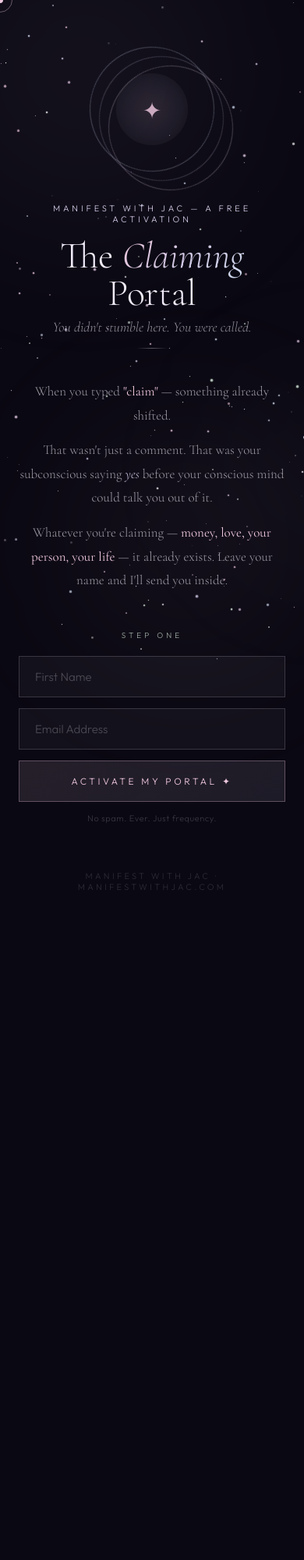
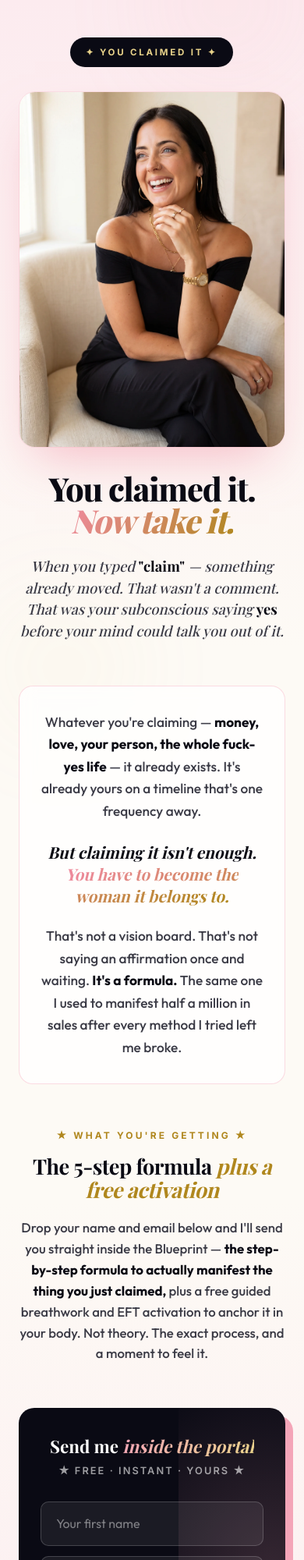
Before and after one commit to manifestwithjac-cmd/manifestwithjac, a plain HTML site: page WEBSITE/claiming-portal.html in a window 390 px wide. Shown: the top 2000 px of the page at 78% size. Before the commit the page ends 1204 px from the top, so only its background shows below. Drawn offline with nearby package versions, Linux system fonts and the light colour scheme; animation ran at ten frames a second; a web font is replaced by a local one.

Commit message:
Add files via upload

```diff
--- a/WEBSITE/claiming-portal.html
+++ b/WEBSITE/claiming-portal.html
@@ -4,278 +4,469 @@
 <meta charset="UTF-8">
 <meta name="viewport" content="width=device-width, initial-scale=1.0">
 <title>The Claiming Portal — Manifest With Jac</title>
-<link href="https://fonts.googleapis.com/css2?family=Cormorant+Garamond:ital,wght@0,300;0,400;1,300;1,400&family=Outfit:wght@200;300;400&display=swap" rel="stylesheet">
+<meta name="description" content="You claimed it. Now here's the exact 5-step formula to actually manifest it, plus a free guided breathwork and EFT activation. Drop your name + email and I'll send you inside.">
+
+<link rel="preconnect" href="https://fonts.googleapis.com">
+<link rel="preconnect" href="https://fonts.gstatic.com" crossorigin>
+<link href="https://fonts.googleapis.com/css2?family=Playfair+Display:ital,wght@0,500;0,600;0,700;0,800;1,500;1,600;1,700&family=Outfit:wght@400;500;600;700;800&family=Inter:wght@500;600;700;800&display=swap" rel="stylesheet">
+
 <style>
 :root {
-    --periwinkle: #CED9ED;
-    --lavender: #CFC5E1;
-    --rose: #DEC5DF;
-    --blush: #EEC7DD;
-    --sage: #D6E8DA;
-    --deep: #0a0812;
+  --ink: #0A0A14;
+  --ink-soft: #3A3A45;
+  --ink-muted: #6B6B7A;
+  --cream: #FDFAF5;
+  --cream-deep: #F8F1E8;
+  --pink-warm: #F4A5B8;
+  --pink-coral: #F08AA0;
+  --pink-blush: #FCEBEF;
+  --pink-whisper: #FDF5F7;
+  --gold: #D4A537;
+  --gold-deep: #B0871E;
+  --gold-soft: #E8D28A;
+  --line: rgba(10, 10, 20, 0.12);
+  --white: #FFFFFF;
 }
 
-  * { margin: 0; padding: 0; box-sizing: border-box; }
+* { box-sizing: border-box; margin: 0; padding: 0; }
 html { scroll-behavior: smooth; }
 
 body {
-    background: var(--deep);
-    color: #f0eaf8;
   font-family: 'Outfit', sans-serif;
-    font-weight: 300;
+  background: linear-gradient(180deg, var(--pink-blush) 0%, var(--cream) 35%, var(--cream) 65%, var(--pink-blush) 100%);
+  color: var(--ink);
+  line-height: 1.6;
+  font-weight: 500;
+  -webkit-font-smoothing: antialiased;
   overflow-x: hidden;
-    cursor: none;
   min-height: 100vh;
 }
 
-  .cursor {
-    width: 8px; height: 8px;
-    background: var(--blush);
+/* Animated energy blobs */
+body::before {
+  content: '';
+  position: fixed;
+  top: -15%;
+  right: -10%;
+  width: 55vw;
+  height: 55vw;
+  background: radial-gradient(circle, var(--pink-warm) 0%, transparent 65%);
+  opacity: 0.22;
+  pointer-events: none;
+  z-index: 0;
   border-radius: 50%;
-    position: fixed; pointer-events: none; z-index: 9999;
-    transform: translate(-50%, -50%);
-    mix-blend-mode: screen;
+  filter: blur(70px);
+  animation: float1 14s ease-in-out infinite;
 }
-  .cursor-ring {
-    width: 32px; height: 32px;
-    border: 1px solid rgba(238,199,221,0.4);
+body::after {
+  content: '';
+  position: fixed;
+  bottom: -15%;
+  left: -10%;
+  width: 50vw;
+  height: 50vw;
+  background: radial-gradient(circle, var(--gold-soft) 0%, transparent 65%);
+  opacity: 0.18;
+  pointer-events: none;
+  z-index: 0;
   border-radius: 50%;
-    position: fixed; pointer-events: none; z-index: 9998;
-    transform: translate(-50%, -50%);
-    transition: transform 0.15s ease-out;
+  filter: blur(70px);
+  animation: float2 18s ease-in-out infinite;
+}
+@keyframes float1 {
+  0%, 100% { transform: translate(0, 0) scale(1); }
+  50% { transform: translate(-40px, 30px) scale(1.1); }
+}
+@keyframes float2 {
+  0%, 100% { transform: translate(0, 0) scale(1); }
+  50% { transform: translate(40px, -30px) scale(1.15); }
 }
 
-  .stars { position: fixed; inset: 0; pointer-events: none; z-index: 0; }
-  .star {
-    position: absolute; border-radius: 50%;
-    animation: twinkle var(--dur, 3s) ease-in-out infinite alternate;
-    animation-delay: var(--delay, 0s);
+.container { max-width: 680px; margin: 0 auto; padding: 0 1.5rem; position: relative; z-index: 1; }
+
+/* HERO */
+.hero {
+  padding: 3rem 0 2rem;
+  text-align: center;
 }
-  @keyframes twinkle {
-    from { opacity: 0.1; transform: scale(0.8); }
-    to { opacity: 0.9; transform: scale(1.2); }
+@media (min-width: 768px) { .hero { padding: 4rem 0 2.5rem; } }
+
+.claim-badge {
+  display: inline-flex;
+  align-items: center;
+  gap: 0.5rem;
+  background: var(--ink);
+  color: var(--gold-soft);
+  font-family: 'Inter', sans-serif;
+  font-size: 0.72rem;
+  letter-spacing: 0.24em;
+  text-transform: uppercase;
+  font-weight: 700;
+  padding: 0.6rem 1.25rem;
+  border-radius: 100px;
+  margin-bottom: 2rem;
+  animation: pulse-badge 2.5s ease-in-out infinite;
+}
+@keyframes pulse-badge {
+  0%, 100% { transform: scale(1); box-shadow: 0 0 0 0 rgba(244, 165, 184, 0.4); }
+  50% { transform: scale(1.03); box-shadow: 0 0 0 10px rgba(244, 165, 184, 0); }
 }
 
-  .nebula {
-    position: fixed; border-radius: 50%; filter: blur(80px);
-    pointer-events: none; z-index: 0;
-    animation: nebula-drift 12s ease-in-out infinite alternate;
-  }
-  @keyframes nebula-drift {
-    from { transform: translate(0,0) scale(1); }
-    to { transform: translate(20px,-20px) scale(1.05); }
+.hero-photo {
+  width: 100%;
+  max-width: 340px;
+  margin: 0 auto 2rem;
+  display: block;
+  border-radius: 20px;
+  box-shadow: 0 30px 60px -20px rgba(240, 138, 160, 0.55), 0 0 0 1px rgba(244, 165, 184, 0.2);
 }
 
-  .page {
-    position: relative; z-index: 1;
-    min-height: 100vh;
-    display: flex; flex-direction: column;
-    align-items: center; justify-content: center;
-    padding: 60px 24px;
-  }
-
-  /* Portal rings */
-  .portal-ring-wrap {
-    position: relative; width: 160px; height: 160px;
-    margin: 0 auto 40px; flex-shrink: 0;
-  }
-  .portal-ring {
-    width: 160px; height: 160px; border-radius: 50%;
-    position: absolute; inset: 0;
-    animation: spin var(--spd, 8s) linear infinite;
-  }
-  .ring-1 { border: 1px solid rgba(206,217,237,0.3); --spd: 12s; }
-  .ring-2 { inset: 12px; border: 1px solid rgba(207,197,225,0.25); --spd: 8s; animation-direction: reverse; }
-  .ring-3 { inset: 24px; border: 1px solid rgba(222,197,223,0.3); --spd: 15s; }
-  .portal-core {
-    position: absolute; inset: 36px; border-radius: 50%;
-    background: radial-gradient(circle, rgba(238,199,221,0.15), rgba(207,197,225,0.1), transparent);
-    animation: pulse-core 4s ease-in-out infinite;
-    display: flex; align-items: center; justify-content: center;
-    font-size: 28px; color: var(--blush);
-  }
-  @keyframes pulse-core {
-    0%,100% { transform: scale(1); opacity: 0.7; }
-    50% { transform: scale(1.1); opacity: 1; }
-  }
-  @keyframes spin {
-    from { transform: rotate(0deg); }
-    to { transform: rotate(360deg); }
-  }
-
-  .eyebrow {
-    font-size: 11px; letter-spacing: 0.35em; text-transform: uppercase;
-    color: var(--lavender); margin-bottom: 16px; text-align: center;
-    opacity: 0; animation: fade-up 1s ease forwards 0.3s;
-  }
 h1 {
-    font-family: 'Cormorant Garamond', serif; font-weight: 300;
-    font-size: clamp(48px, 10vw, 88px); line-height: 1; text-align: center;
-    margin-bottom: 8px;
-    opacity: 0; animation: fade-up 1s ease forwards 0.5s;
+  font-family: 'Playfair Display', serif;
+  font-size: clamp(2.6rem, 8vw, 4.6rem);
+  line-height: 1.0;
+  font-weight: 800;
+  color: var(--ink);
+  letter-spacing: -0.03em;
+  margin-bottom: 1.5rem;
 }
 h1 em {
   font-style: italic;
-    background: linear-gradient(135deg, var(--blush), var(--lavender), var(--periwinkle));
-    -webkit-background-clip: text; -webkit-text-fill-color: transparent; background-clip: text;
-  }
-  .hero-sub {
-    font-family: 'Cormorant Garamond', serif; font-style: italic;
-    font-size: clamp(18px, 3vw, 24px); color: rgba(240,234,248,0.6);
-    text-align: center; margin-bottom: 16px;
-    opacity: 0; animation: fade-up 1s ease forwards 0.7s;
+  background: linear-gradient(120deg, var(--pink-coral), var(--gold-deep));
+  -webkit-background-clip: text;
+  background-clip: text;
+  -webkit-text-fill-color: transparent;
 }
 
-  .divider {
-    width: 40px; height: 1px;
-    background: linear-gradient(to right, transparent, rgba(207,197,225,0.4), transparent);
-    margin: 0 auto 40px;
-    opacity: 0; animation: fade-up 1s ease forwards 0.85s;
+.hero-sub {
+  font-family: 'Playfair Display', serif;
+  font-size: clamp(1.15rem, 2.6vw, 1.5rem);
+  line-height: 1.5;
+  color: var(--ink-soft);
+  font-weight: 500;
+  font-style: italic;
+  max-width: 540px;
+  margin: 0 auto 0.5rem;
+}
+.hero-sub strong {
+  color: var(--ink);
+  font-style: normal;
+  font-weight: 700;
 }
 
-  .intro {
-    max-width: 540px; margin: 0 auto 48px;
-    opacity: 0; animation: fade-up 1s ease forwards 0.9s;
+/* CLAIM STORY BLOCK */
+.claim-story {
+  padding: 1rem 0 2.5rem;
 }
-  .intro p {
-    font-family: 'Cormorant Garamond', serif;
-    font-size: clamp(17px, 2.8vw, 21px); line-height: 1.8;
-    text-align: center; color: rgba(240,234,248,0.65);
+.claim-story-card {
+  background: rgba(255, 255, 255, 0.75);
+  backdrop-filter: blur(10px);
+  border: 1.5px solid rgba(244, 165, 184, 0.4);
+  border-radius: 18px;
+  padding: 2rem 1.75rem;
+  text-align: center;
 }
-  .intro p + p { margin-top: 14px; }
-  .intro strong { font-weight: 400; color: var(--blush); }
-  .intro em { font-style: italic; color: var(--lavender); }
-
-  .optin-wrap {
-    width: 100%; max-width: 420px; margin: 0 auto;
-    opacity: 0; animation: fade-up 1s ease forwards 1.1s;
+@media (min-width: 768px) { .claim-story-card { padding: 2.5rem; } }
+.claim-story-card p {
+  font-family: 'Outfit', sans-serif;
+  font-size: 1.08rem;
+  line-height: 1.65;
+  color: var(--ink-soft);
+  font-weight: 500;
+  margin-bottom: 1rem;
 }
-  .step-label {
-    font-size: 10px; letter-spacing: 0.4em; text-transform: uppercase;
-    color: var(--sage); text-align: center; margin-bottom: 20px; opacity: 0.7;
+.claim-story-card p:last-child { margin-bottom: 0; }
+.claim-story-card strong { color: var(--ink); font-weight: 700; }
+.claim-story-card .big-line {
+  font-family: 'Playfair Display', serif;
+  font-size: clamp(1.3rem, 3vw, 1.7rem);
+  font-weight: 700;
+  color: var(--ink);
+  font-style: italic;
+  line-height: 1.35;
+  margin: 1.5rem 0;
 }
-  .form-wrap { display: flex; flex-direction: column; gap: 14px; }
-  .form-wrap input {
-    background: rgba(255,255,255,0.04);
-    border: 1px solid rgba(207,197,225,0.2);
-    color: #f0eaf8; font-family: 'Outfit', sans-serif; font-weight: 300;
-    font-size: 15px; padding: 16px 20px; outline: none;
-    transition: border-color 0.3s; -webkit-appearance: none; border-radius: 0;
-  }
-  .form-wrap input::placeholder { color: rgba(240,234,248,0.25); }
-  .form-wrap input:focus { border-color: rgba(238,199,221,0.5); }
-  .form-wrap button {
-    padding: 18px;
-    background: linear-gradient(135deg, rgba(238,199,221,0.12), rgba(207,197,225,0.1));
-    border: 1px solid rgba(238,199,221,0.3);
-    color: var(--blush); font-family: 'Outfit', sans-serif; font-weight: 300;
-    font-size: 12px; letter-spacing: 0.3em; text-transform: uppercase;
-    cursor: pointer; transition: all 0.3s; width: 100%;
-  }
-  .form-wrap button:hover {
-    background: linear-gradient(135deg, rgba(238,199,221,0.22), rgba(207,197,225,0.18));
-    border-color: var(--blush); color: #fff;
-  }
-  .form-wrap button:disabled { opacity: 0.6; cursor: default; }
-  .privacy-note {
-    font-size: 11px; text-align: center;
-    color: rgba(240,234,248,0.2); letter-spacing: 0.05em;
-  }
-  .error-msg {
-    font-size: 12px; text-align: center;
-    color: rgba(238,199,221,0.7); letter-spacing: 0.05em;
-    display: none;
+.claim-story-card .big-line span {
+  background: linear-gradient(120deg, var(--pink-coral), var(--gold-deep));
+  -webkit-background-clip: text;
+  background-clip: text;
+  -webkit-text-fill-color: transparent;
 }
 
-  .brand-sig {
-    font-size: 11px; letter-spacing: 0.3em; text-transform: uppercase;
-    color: rgba(240,234,248,0.15); text-align: center; margin-top: 60px;
-    opacity: 0; animation: fade-up 1s ease forwards 1.3s;
+/* WHAT YOU GET */
+.payoff {
+  padding: 1rem 0 2rem;
+  text-align: center;
+}
+.payoff-eyebrow {
+  font-family: 'Inter', sans-serif;
+  font-size: 0.75rem;
+  letter-spacing: 0.26em;
+  text-transform: uppercase;
+  font-weight: 700;
+  color: var(--gold-deep);
+  margin-bottom: 1rem;
+}
+.payoff h2 {
+  font-family: 'Playfair Display', serif;
+  font-size: clamp(1.7rem, 4.5vw, 2.6rem);
+  font-weight: 700;
+  color: var(--ink);
+  line-height: 1.1;
+  letter-spacing: -0.02em;
+  margin-bottom: 1.25rem;
+}
+.payoff h2 em {
+  font-style: italic;
+  color: var(--gold-deep);
+}
+.payoff-desc {
+  font-family: 'Outfit', sans-serif;
+  font-size: 1.05rem;
+  line-height: 1.6;
+  color: var(--ink-soft);
+  font-weight: 500;
+  max-width: 500px;
+  margin: 0 auto;
+}
+.payoff-desc strong { color: var(--ink); font-weight: 700; }
+
+/* FORM */
+.optin {
+  padding: 1.5rem 0 4rem;
+}
+.optin-form {
+  background: var(--ink);
+  border-radius: 20px;
+  padding: 2.25rem 1.75rem;
+  box-shadow: 10px 10px 0 var(--pink-warm);
+  position: relative;
+  overflow: hidden;
+}
+@media (min-width: 768px) { .optin-form { padding: 2.75rem 2.5rem; } }
+
+.optin-form::before {
+  content: '';
+  position: absolute;
+  top: -50%;
+  right: -30%;
+  width: 70%;
+  height: 200%;
+  background: radial-gradient(circle, rgba(244, 165, 184, 0.18) 0%, transparent 60%);
+  pointer-events: none;
 }
 
-  @keyframes fade-up {
-    from { opacity: 0; transform: translateY(20px); }
-    to { opacity: 1; transform: translateY(0); }
+.optin-form-title {
+  font-family: 'Playfair Display', serif;
+  font-size: clamp(1.4rem, 3.5vw, 1.9rem);
+  font-weight: 700;
+  color: var(--white);
+  text-align: center;
+  margin-bottom: 0.5rem;
+  line-height: 1.2;
+  position: relative;
 }
+.optin-form-title span {
+  background: linear-gradient(120deg, var(--pink-warm), var(--gold-soft));
+  -webkit-background-clip: text;
+  background-clip: text;
+  -webkit-text-fill-color: transparent;
+  font-style: italic;
+}
+.optin-form-sub {
+  font-family: 'Inter', sans-serif;
+  font-size: 0.8rem;
+  letter-spacing: 0.16em;
+  text-transform: uppercase;
+  color: rgba(255, 255, 255, 0.6);
+  text-align: center;
+  margin-bottom: 1.75rem;
+  font-weight: 600;
+  position: relative;
+}
+
+.form-fields {
+  display: flex;
+  flex-direction: column;
+  gap: 0.85rem;
+  position: relative;
+}
+
+.form-input {
+  width: 100%;
+  font-family: 'Outfit', sans-serif;
+  font-size: 1rem;
+  padding: 1.1rem 1.2rem;
+  border: 1.5px solid rgba(255, 255, 255, 0.18);
+  border-radius: 10px;
+  background: rgba(255, 255, 255, 0.07);
+  color: var(--white);
+  font-weight: 500;
+  transition: all 0.2s ease;
+  -webkit-appearance: none;
+  appearance: none;
+}
+.form-input:focus {
+  outline: none;
+  border-color: var(--pink-warm);
+  background: rgba(255, 255, 255, 0.12);
+  box-shadow: 0 0 0 3px rgba(244, 165, 184, 0.2);
+}
+.form-input::placeholder {
+  color: rgba(255, 255, 255, 0.45);
+  font-weight: 400;
+}
+
+.form-submit {
+  width: 100%;
+  background: linear-gradient(120deg, var(--pink-coral), var(--gold));
+  color: var(--ink);
+  font-family: 'Inter', sans-serif;
+  font-weight: 800;
+  font-size: 1rem;
+  letter-spacing: 0.1em;
+  text-transform: uppercase;
+  padding: 1.25rem 1.5rem;
+  border-radius: 10px;
+  border: none;
+  cursor: pointer;
+  transition: all 0.2s ease;
+  margin-top: 0.5rem;
+}
+.form-submit:hover {
+  transform: translateY(-2px);
+  box-shadow: 0 12px 28px -8px rgba(244, 165, 184, 0.6);
+}
+.form-submit:active { transform: translateY(0); }
+.form-submit:disabled { opacity: 0.65; cursor: not-allowed; }
+
+.form-disclaimer {
+  font-family: 'Inter', sans-serif;
+  font-size: 0.72rem;
+  color: rgba(255, 255, 255, 0.5);
+  text-align: center;
+  margin-top: 1.25rem;
+  letter-spacing: 0.08em;
+  font-weight: 500;
+  position: relative;
+}
+
+footer {
+  padding: 2rem 0 3rem;
+  text-align: center;
+  font-family: 'Inter', sans-serif;
+  font-size: 0.7rem;
+  letter-spacing: 0.22em;
+  text-transform: uppercase;
+  color: var(--ink-muted);
+  font-weight: 500;
+  position: relative;
+  z-index: 1;
+}
+
 </style>
 </head>
 <body>
 
-<div class="cursor" id="cursor"></div>
-<div class="cursor-ring" id="cursorRing"></div>
-<div class="stars" id="stars"></div>
+<div class="container">
 
-<div class="nebula" style="width:600px;height:600px;top:-200px;left:-200px;background:radial-gradient(circle,rgba(207,197,225,0.07),transparent 70%);"></div>
-<div class="nebula" style="width:500px;height:500px;bottom:-100px;right:-100px;background:radial-gradient(circle,rgba(238,199,221,0.06),transparent 70%);animation-delay:-6s;animation-direction:reverse;"></div>
-<div class="nebula" style="width:400px;height:400px;top:50%;left:50%;transform:translate(-50%,-50%);background:radial-gradient(circle,rgba(206,217,237,0.04),transparent 70%);animation-delay:-3s;"></div>
+  <!-- HERO -->
+  <section class="hero">
+    <div class="claim-badge">✦ You Claimed It ✦</div>
 
-<div class="page">
+    <img src="jac-laughing-chin.webp" alt="Jac laughing joyfully in an elegant black off-shoulder top with gold jewelry" class="hero-photo">
 
-  <div class="portal-ring-wrap">
-    <div class="portal-ring ring-1"></div>
-    <div class="portal-ring ring-2"></div>
-    <div class="portal-ring ring-3"></div>
-    <div class="portal-core">✦</div>
+    <h1>You claimed it.<br><em>Now take it.</em></h1>
+
+    <p class="hero-sub">
+      When you typed <strong>"claim"</strong> — something already moved. That wasn't a comment. That was your subconscious saying <strong>yes</strong> before your mind could talk you out of it.
+    </p>
+  </section>
+
+  <!-- CLAIM STORY -->
+  <section class="claim-story">
+    <div class="claim-story-card">
+      <p>
+        Whatever you're claiming — <strong>money, love, your person, the whole fuck-yes life</strong> — it already exists. It's already yours on a timeline that's one frequency away.
+      </p>
+      <div class="big-line">
+        But claiming it isn't enough. <span>You have to become the woman it belongs to.</span>
+      </div>
+      <p>
+        That's not a vision board. That's not saying an affirmation once and waiting. <strong>It's a formula.</strong> The same one I used to manifest half a million in sales after every method I tried left me broke.
+      </p>
+    </div>
+  </section>
+
+  <!-- PAYOFF -->
+  <section class="payoff">
+    <div class="payoff-eyebrow">★ What you're getting ★</div>
+    <h2>The 5-step formula <em>plus a free activation</em></h2>
+    <p class="payoff-desc">
+      Drop your name and email below and I'll send you straight inside the Blueprint — <strong>the step-by-step formula to actually manifest the thing you just claimed,</strong> plus a free guided breathwork and EFT activation to anchor it in your body. Not theory. The exact process, and a moment to feel it.
+    </p>
+  </section>
+
+  <!-- OPT-IN FORM -->
+  <section class="optin">
+    <form
+      class="optin-form"
+      id="claim-form"
+      action="https://app.kit.com/forms/9429582/subscriptions"
+      method="post"
+      data-uid="f75878598a"
+    >
+      <div class="optin-form-title">Send me <span>inside the portal</span></div>
+      <div class="optin-form-sub">★ Free · Instant · Yours ★</div>
+
+      <div class="form-fields">
+        <input
+          type="text"
+          id="firstName"
+          name="fields[first_name]"
+          placeholder="Your first name"
+          class="form-input"
+          required
+          autocomplete="given-name"
+        >
+        <input
+          type="email"
+          id="email"
+          name="email_address"
+          placeholder="Your email address"
+          class="form-input"
+          required
+          autocomplete="email"
+        >
+        <button type="submit" class="form-submit" id="submit-btn">
+          ACTIVATE MY PORTAL ✦
+        </button>
       </div>
 
-  <p class="eyebrow">Manifest With Jac — A Free Activation</p>
-  <h1>The <em>Claiming</em><br>Portal</h1>
-  <p class="hero-sub">You didn't stumble here. You were called.</p>
-
-  <div class="divider"></div>
-
-  <div class="intro">
-    <p>When you typed <strong>"claim"</strong> — something already shifted.</p>
-    <p>That wasn't just a comment. That was your subconscious saying <em>yes</em> before your conscious mind could talk you out of it.</p>
-    <p>Whatever you're claiming — <strong>money, love, your person, your life</strong> — it already exists. Leave your name and I'll send you inside.</p>
+      <div class="form-disclaimer">
+        No spam. Ever. Just frequency. ✦
       </div>
-
-  <div class="optin-wrap">
-    <p class="step-label">Step one</p>
-    <div class="form-wrap">
-      <input type="text" id="firstName" placeholder="First Name" />
-      <input type="email" id="email" placeholder="Email Address" />
-      <button type="button" id="submitBtn" onclick="handleSubmit()">
-        <span id="btnText">Activate My Portal ✦</span>
-        <span id="btnLoading" style="display:none">Opening your portal...</span>
-      </button>
-      <p class="privacy-note">No spam. Ever. Just frequency.</p>
-    </div>
-  </div>
-
-  <p class="brand-sig">Manifest With Jac · manifestwithjac.com</p>
+    </form>
+  </section>
 
 </div>
 
+
+<footer>
+  Manifest With Jac · manifestwithjac.com
+</footer>
+
 <script>
-const cursor = document.getElementById('cursor');
-const ring = document.getElementById('cursorRing');
-let mx = 0, my = 0, rx = 0, ry = 0;
-document.addEventListener('mousemove', e => { mx = e.clientX; my = e.clientY; });
-function animateCursor() {
-  cursor.style.left = mx + 'px'; cursor.style.top = my + 'px';
-  rx += (mx - rx) * 0.15; ry += (my - ry) * 0.15;
-  ring.style.left = rx + 'px'; ring.style.top = ry + 'px';
-  requestAnimationFrame(animateCursor);
-}
-animateCursor();
+(function() {
+  const form = document.getElementById('claim-form');
+  const submitBtn = document.getElementById('submit-btn');
 
-const starsEl = document.getElementById('stars');
-for (let i = 0; i < 150; i++) {
-  const s = document.createElement('div');
-  s.className = 'star';
-  const size = Math.random() * 2.5 + 0.5;
-  const colors = ['#CED9ED','#CFC5E1','#DEC5DF','#EEC7DD','#D6E8DA','#ffffff'];
-  s.style.cssText = `width:${size}px;height:${size}px;left:${Math.random()*100}%;top:${Math.random()*100}%;background:${colors[Math.floor(Math.random()*colors.length)]};--dur:${2+Math.random()*4}s;--delay:${Math.random()*4}s;`;
-  starsEl.appendChild(s);
-}
+  const REDIRECT_URL = '/quantum-manifestation-blueprint.html';
+  const KIT_ENDPOINT = 'https://app.kit.com/forms/9429582/subscriptions';
 
-document.querySelectorAll('button, input').forEach(el => {
-  el.addEventListener('mouseenter', () => { cursor.style.width='16px'; cursor.style.height='16px'; ring.style.width='48px'; ring.style.height='48px'; });
-  el.addEventListener('mouseleave', () => { cursor.style.width='8px'; cursor.style.height='8px'; ring.style.width='32px'; ring.style.height='32px'; });
-});
+  form.addEventListener('submit', function(e) {
+    e.preventDefault();
 
-async function handleSubmit() {
     const name = document.getElementById('firstName').value.trim();
     const email = document.getElementById('email').value.trim();
 
@@ -283,30 +474,42 @@ async function handleSubmit() {
       document.getElementById('email').focus();
       return;
     }
+    if (!name) {
+      document.getElementById('firstName').focus();
+      return;
+    }
 
-  const btn = document.getElementById('submitBtn');
-  document.getElementById('btnText').style.display = 'none';
-  document.getElementById('btnLoading').style.display = 'inline';
-  btn.disabled = true;
+    submitBtn.disabled = true;
+    submitBtn.textContent = 'OPENING YOUR PORTAL...';
 
-  try {
-    // Post to ConvertKit form API
+    // Build FormData MANUALLY with only the exact fields Kit expects
+    // (proven pattern from Claiming Portal - do NOT use new FormData(form))
     const formData = new FormData();
     formData.append('email_address', email);
     formData.append('fields[first_name]', name);
 
-    await fetch('https://app.kit.com/forms/9344728/subscriptions', {
+    fetch(KIT_ENDPOINT, {
       method: 'POST',
       body: formData,
-      mode: 'no-cors' // ConvertKit doesn't need CORS for form submissions
+      mode: 'no-cors'
+    })
+    .then(function() {
+      try {
+        localStorage.setItem('blueprint_subscriber', 'true');
+        localStorage.setItem('blueprint_first_name', name);
+      } catch (e) { /* localStorage might be blocked */ }
+      window.location.href = REDIRECT_URL;
+    })
+    .catch(function(err) {
+      // Even if fetch errors, Kit may still have captured via no-cors.
+      // Redirect anyway so the user isn't stuck.
+      console.error('Form submission note:', err);
+      window.location.href = REDIRECT_URL;
     });
-  } catch(e) {
-    // Even if fetch errors, redirect — Kit may still capture via no-cors
-  }
+  });
+})();
 
-  // Always redirect to activation page
-  window.location.href = 'https://manifestwithjac.netlify.app/claiming-portal-activation.html';
-}
 </script>
+
 </body>
 </html>
```
Lines whose indentation alone changed are shown as unchanged.
